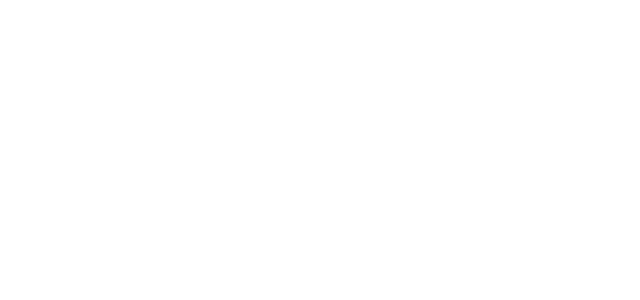
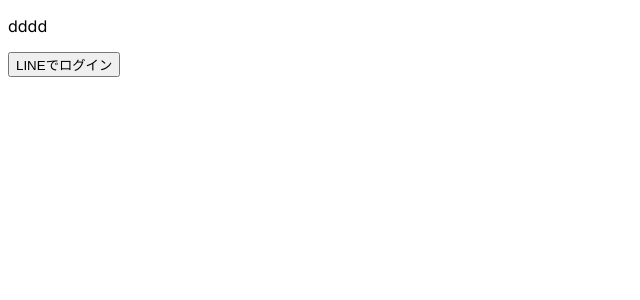
Before and after one commit to morohoshikengo/next-auth-line, a Next.js app: page / in a window 1280 px wide. Shown: the top 300 px of the page, without its empty margins (0-640 px from the left). Built offline with nearby package versions, Linux system fonts and the light colour scheme.

Commit message:
これけしたらどうなる

```diff
--- a/app/page.tsx
+++ b/app/page.tsx
@@ -1,5 +1,10 @@
 import { LoginButton } from "./(home)/@unauthenticated/LoginButton";
 
 export default function Home() {
-  return <></>;
+  return (
+    <>
+      <p>dddd</p>
+      <LoginButton />
+    </>
+  );
 }
```
